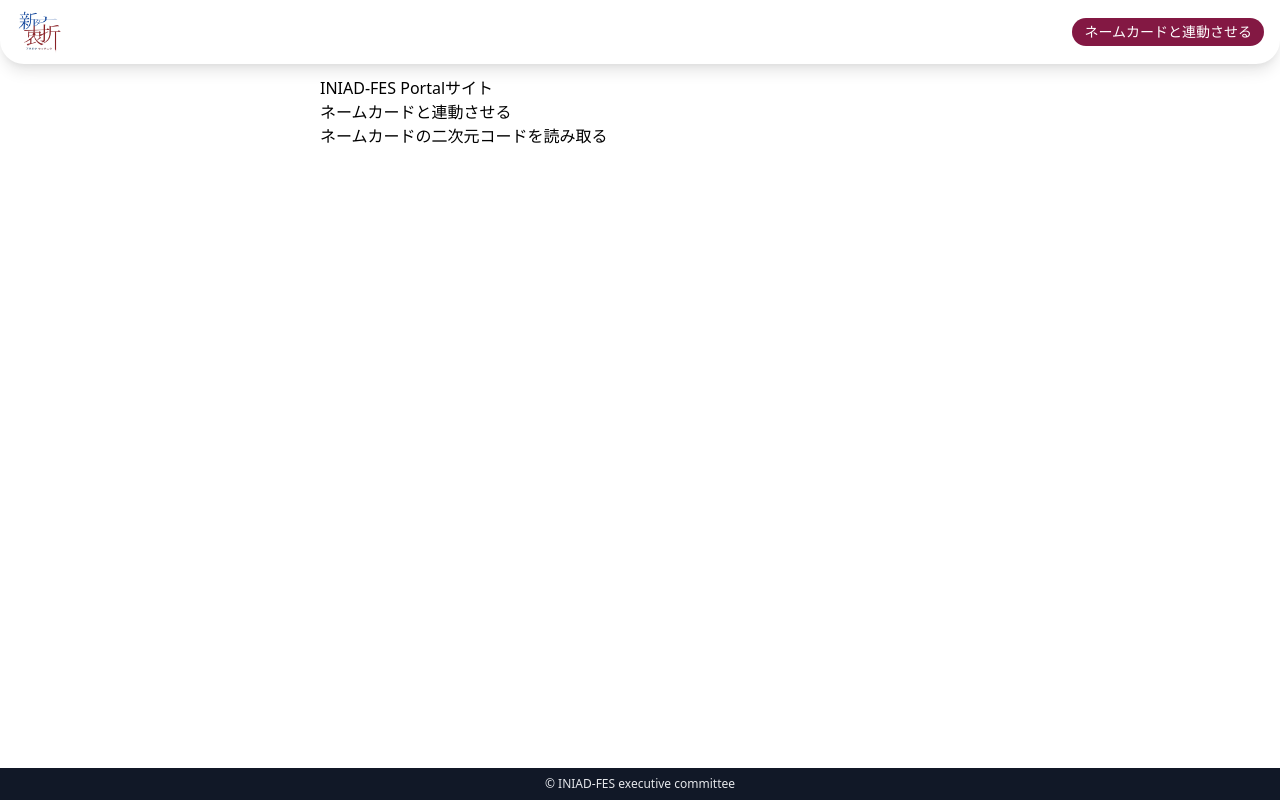
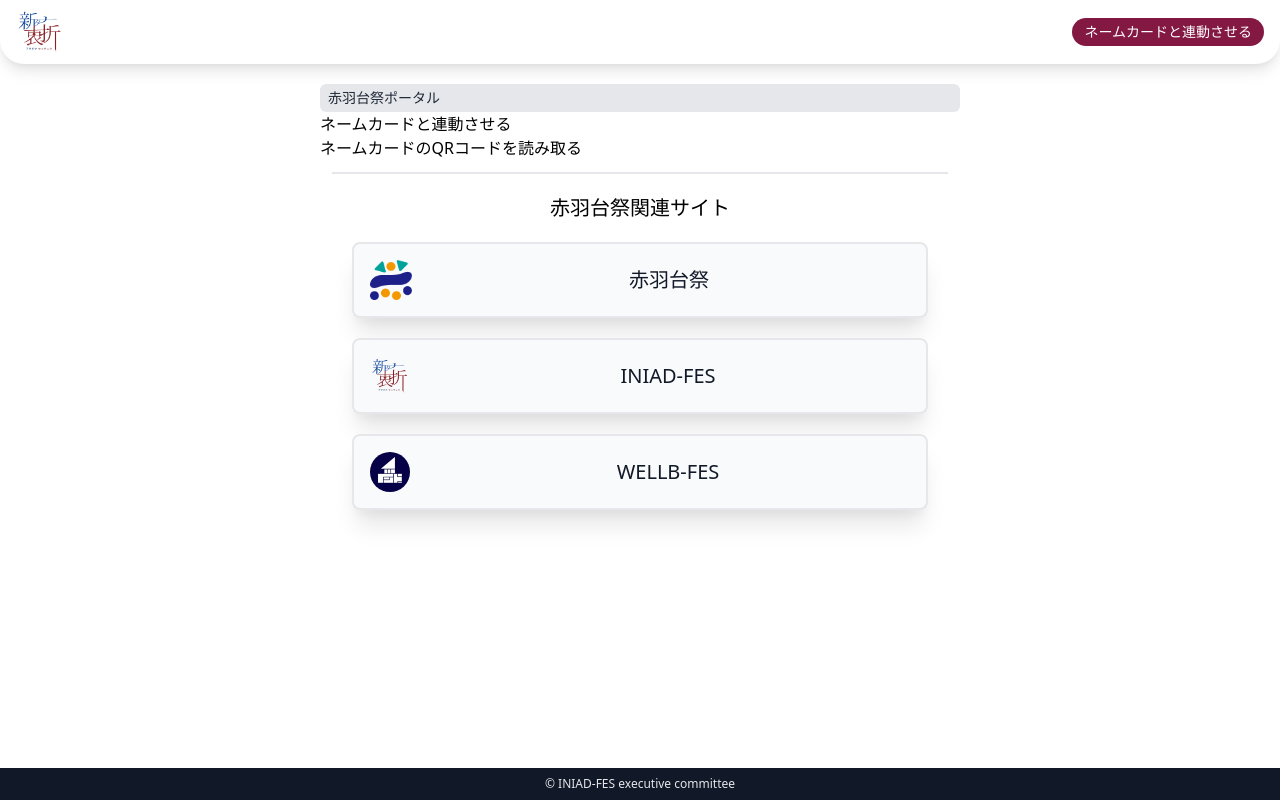
Before and after one commit to kazunariM/iniadfes2022-portal, a Nuxt app in the folder client/: page / in a window 1280 px wide. Built offline with nearby package versions, Linux system fonts and the light colour scheme.

Commit message:
トップページのデザインの適用

```diff
--- a/client/pages/Registration/Completed.vue
+++ b/client/pages/Registration/Completed.vue
@@ -1,6 +1,10 @@
 <template>
 	<main>
-		<h1>来場者登録 完了</h1>
+		<section>
+			<div class="bg-gray-200 rounded-md w-full p-1 px-2 mt-2">
+				<h1 class="text-sm text-gray-800">来場者登録 完了</h1>
+			</div>
+		</section>
 		<p>来場者登録をしていただきありがとうございます。</p>
 		<table>
 			<tbody>
--- a/client/pages/Registration/Confirm.vue
+++ b/client/pages/Registration/Confirm.vue
@@ -1,6 +1,10 @@
 <template>
 	<div>
-		<h1>来場者登録</h1>
+		<section>
+			<div class="bg-gray-200 rounded-md w-full p-1 px-2 mt-2">
+				<h1 class="text-sm text-gray-800">来場者登録</h1>
+			</div>
+		</section>
 		<p>内容をご確認ください。</p>
 		<ConfirmComponent />
 	</div>
--- a/client/pages/Registration/Requested.vue
+++ b/client/pages/Registration/Requested.vue
@@ -1,6 +1,11 @@
 <template>
 	<main>
-		<h1>来場者登録 仮登録完了</h1>
+		<section>
+			<div class="bg-gray-200 rounded-md w-full p-1 px-2 mt-2">
+				<h1 class="text-sm text-gray-800">来場者登録 仮登録完了</h1>
+			</div>
+		</section>
+		来場者登録 仮登録完了
 		<p>入力していただいたメールアドレス宛に確認URLを載せたメールを送信いたしました。ご確認ください。</p>
 		<p>万が一メールが届いていない場合お手数ですが<a href="mailto:support@iniadfes.com">support@iniadfes.com</a>までご連絡ください。</p>
 	</main>
--- a/client/pages/Registration/index.vue
+++ b/client/pages/Registration/index.vue
@@ -1,6 +1,10 @@
 <template>
 	<main>
-		<h1>来場者登録</h1>
+		<section>
+			<div class="bg-gray-200 rounded-md w-full p-1 px-2 mt-2">
+				<h1 class="text-sm text-gray-800">来場者登録</h1>
+			</div>
+		</section>
 		<RegistrationForm />
 	</main>
 </template>
--- a/client/pages/index.vue
+++ b/client/pages/index.vue
@@ -1,9 +1,13 @@
 <template>
-	<main>
-		<h1>INIAD-FES Portalサイト</h1>
+	<article>
+		<section>
+			<div class="bg-gray-200 rounded-md w-full p-1 px-2 mt-2">
+				<h1 class="text-sm text-gray-800">赤羽台祭ポータル</h1>
+			</div>
+		</section>
 		<section v-if="is_before">
 			<div class="border-b-2 m-3 p-2 pb-5">
-				<h1 class="text-md mb-1">【 INFORMATION 】</h1>
+				<h2 class="text-md mb-1">【 INFORMATION 】</h2>
 				<p class="text-sm leading-relaxed">こちらは赤羽台祭の来場者情報事前登録ページです。<br />赤羽台祭についての情報に関しましては、ページ下部のリンクよりホームページをご覧ください。</p>
 			</div>
 			<div class="m-3 p-5 text-center">
@@ -14,13 +18,34 @@
 		<section v-if="!is_before">
 			<section v-if="!is_qrid">
 				<h2>ネームカードと連動させる</h2>
-				<nuxt-link to="ScanNamecard">ネームカードの二次元コードを読み取る</nuxt-link>
+				<nuxt-link to="ScanNamecard">ネームカードのQRコードを読み取る</nuxt-link>
 			</section>
 			<section v-if="is_qrid">
 				<p>スタンプラリー</p>
 			</section>
 		</section>
-	</main>
+		<section class="border-t-2 p-5 m-3">
+			<h3 class="text-xl text-center">赤羽台祭関連サイト</h3>
+			<a href="https://akabanedai-fes.com">
+				<button class="flex justify-between items-center bg-gray-50 border-2 shadow-xl hover:bg-gray-300 text-gray-900 p-2 mt-5 w-full rounded-lg text-xl">
+					<img class="h-10 m-2 flex-none" src="/akabanedaifes-logo.png" alt="akabanedaifes-logo" />
+					<p class="flex-1">赤羽台祭</p>
+				</button>
+			</a>
+			<a href="https://iniadfes.com">
+				<button class="flex justify-between items-center bg-gray-50 border-2 shadow-xl hover:bg-gray-300 text-gray-900 p-2 mt-5 w-full rounded-lg text-xl">
+					<img class="h-10 m-2 flex-none" src="/fes-logo.png" alt="iniadfes-logo" />
+					<p class="flex-1">INIAD-FES</p>
+				</button>
+			</a>
+			<a href="https://wellbfes.com">
+				<button class="flex justify-between items-center bg-gray-50 border-2 shadow-xl hover:bg-gray-300 text-gray-900 p-2 mt-5 w-full rounded-lg text-xl">
+					<img class="h-10 m-2 flex-none rounded-full" src="/wellbfes-logo.png" alt="wellbfes-logo" />
+					<p class="flex-1">WELLB-FES</p>
+				</button>
+			</a>
+		</section>
+	</article>
 </template>
 
 <script>
```
